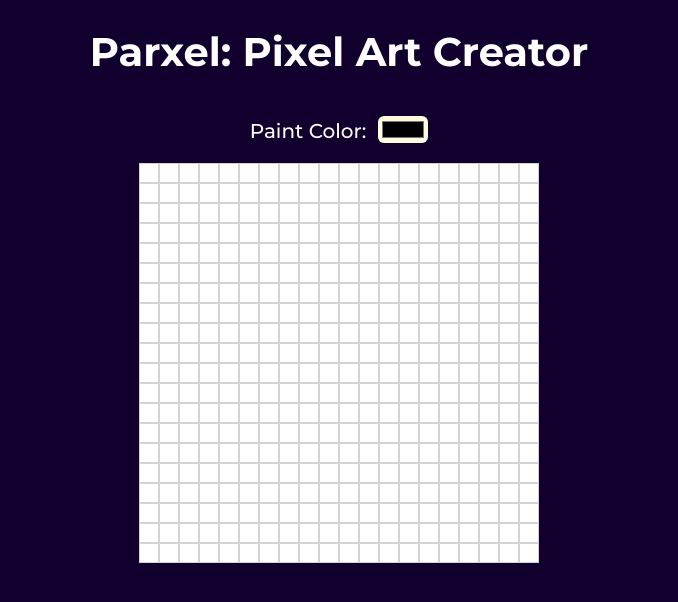
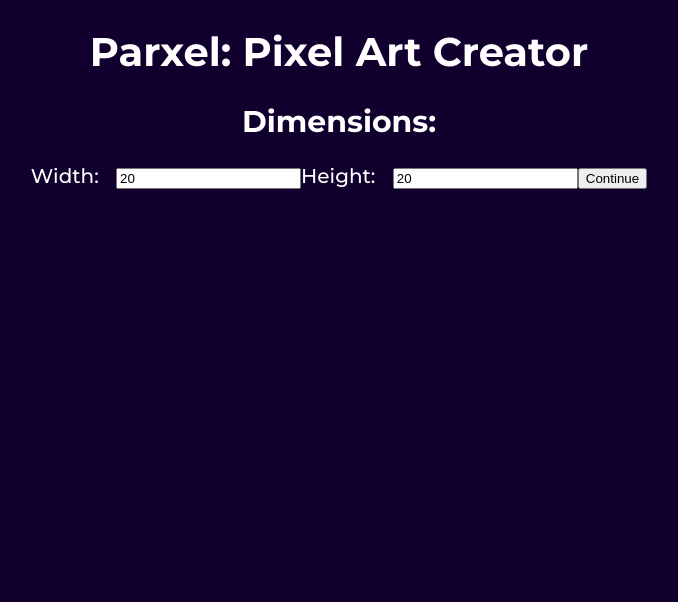
Before and after one commit to MadelynGH/Parxel, a Next.js app: page / in a window 1280 px wide. Shown: the top 602 px of the page, without its empty margins (301-979 px from the left). Built offline with nearby package versions, Linux system fonts and the light colour scheme.

Commit message:
Continued a WIP (not many changes)

```diff
--- a/src/_components/Tool.js
+++ b/src/_components/Tool.js
@@ -40,23 +40,26 @@ export default function Tool() {
                 }} onMouseUp={() => updateIsMouseDown(false)}>
                     <h1>Parxel: Pixel Art Creator</h1>
                     {stage == 0 ?
-                    (<div>
+                    [<div key={0}>
                         <h2>Dimensions:</h2>
                         <label htmlFor="gridWidth">Width: </label>
                         <input id="gridWidth" type="number" value={gridWidth} onChange={e => updateGridWidth(e.target.value)} />
                         <label htmlFor="gridHeight">Height: </label>
                         <input id="gridHeight" type="number" value={gridHeight} onChange={e => updateGridHeight(e.target.value)} />
-                        <button onClick={updateStage(1)}>Continue</button>
-                    </div>)
+                        <button onClick={() => {
+                            updateGridStatus(Array(gridWidth*gridHeight).fill("white"));
+                            updateStage(1);
+                        }}>Continue</button>
+                    </div>]
                     :
-                        (<div style={{
+                        [<div style={{
                             display: "flex",
                             flexFlow: "column wrap",
                             justifyContent: "center",
                             alignItems: "center",
                             gap: "20px",
                             marginTop: "40px"
-                        }}>
+                        }} key={1}>
                             <div>
                                 <label htmlFor="paintColor">Paint Color:</label>
                                 <input type="color" id="paintColor" value={paintColor} onChange={e => updatePaintColor(e.target.value)} />
@@ -72,7 +75,7 @@ export default function Tool() {
                             }}>
                                 {gridStatus.map((i, n) => <Pixel coordinate={n} key={n} />)}
                             </div>
-                        </div>)}
+                        </div>]}
                 </div>
             </>
         );
--- a/src/app/page.js
+++ b/src/app/page.js
@@ -3,7 +3,7 @@ import Tool from "../_components/Tool.js";
 export default function Page() {
   return (
     <>
-      <Tool GRID_WIDTH={20} GRID_HEIGHT={20} />
+      <Tool />
     </>
   );
 }
```
